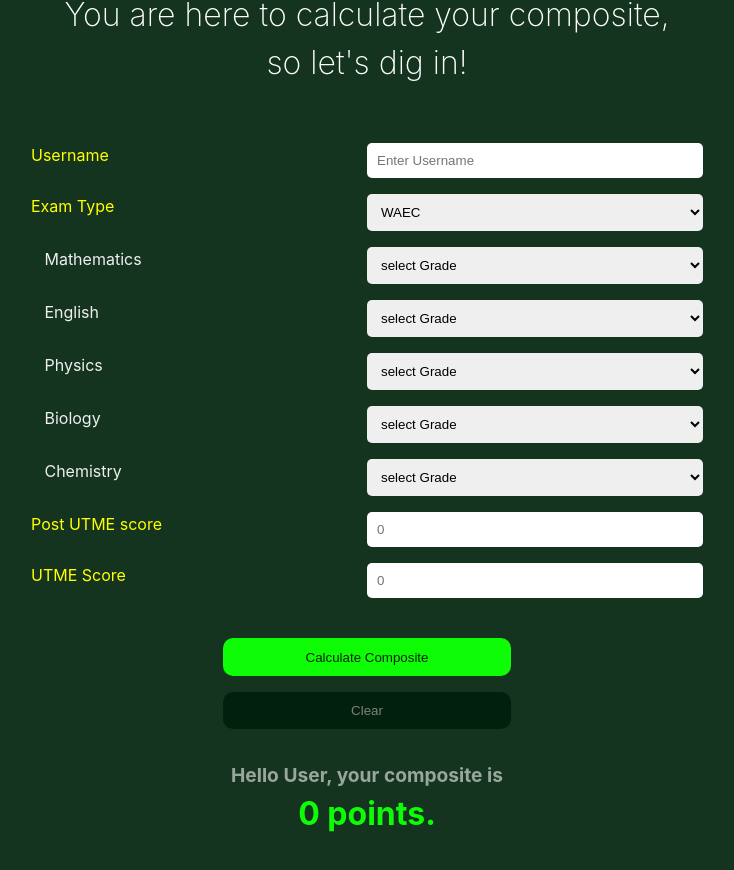
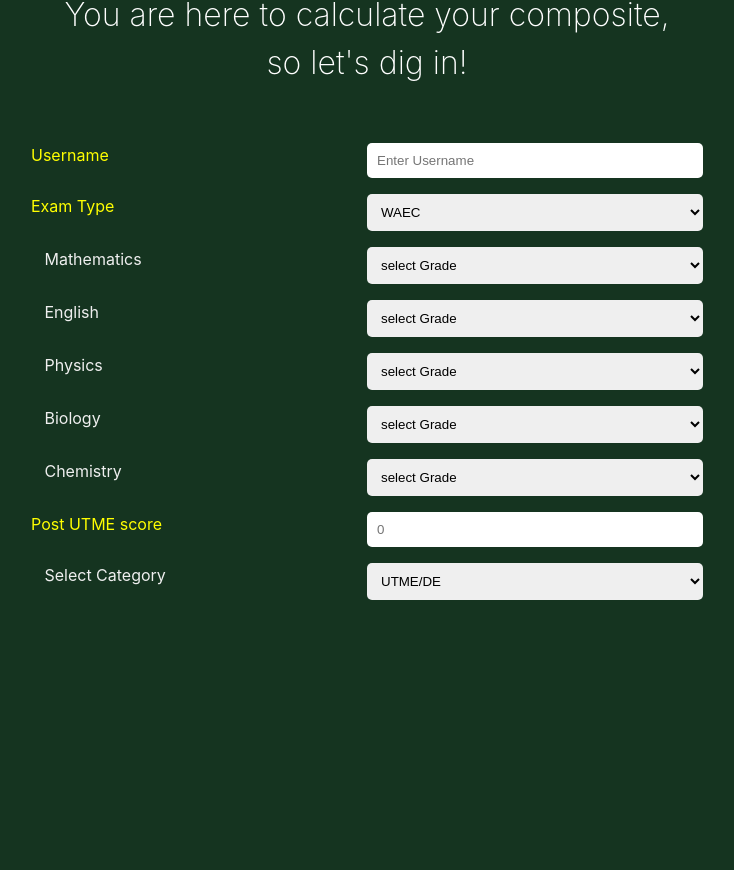
Before and after one commit to Chosen2730/CompositeCalc, a React (Create React App) app: page / in a window 1280 px wide. Shown: the part 367-1237 px from the top of the page, without its empty margins (273-1007 px from the left). After the commit the page ends 1055 px from the top, so only its background shows below. Built offline with nearby package versions, Linux system fonts and the light colour scheme.

Commit message:
adjustmed some functions

```diff
--- a/src/App.js
+++ b/src/App.js
@@ -1,51 +1,39 @@
-import React, {useState} from 'react';
-import './App.css';
-import Heading from './header';
-import Form from './form'
+import React, { useState, useRef } from "react";
+import "./App.css";
+import Heading from "./header";
+import Form from "./form";
 
-const App = ()=> {
-const [inputText, setInputText]=useState("User");
-const [utmeScore, setUTMEScore]=useState("");
-const [postUTMEScore, setPostUTMEScore]=useState("");
-const [gradeValue1, setGradeValue1]=useState(0);
-const [gradeValue2, setGradeValue2]=useState(0);
-const [gradeValue3, setGradeValue3]=useState(0);
-const [gradeValue4, setGradeValue4]=useState(0);
-const [gradeValue5, setGradeValue5]=useState(0);
-const [DEvalue, setDEvalue]=useState(0);
-const [DEinput, setDEinput]=useState(0);
-
-const [composite, setComposite]=useState(0);
+const App = () => {
+  const [category, setCategory] = useState("");
+  const compositeContainer = useRef(null);
+  const [user, setUser] = useState({
+    name: "",
+    examCategory: "",
+    mathsValue: 0,
+    englishValue: 0,
+    biologyValue: 0,
+    physicsValue: 0,
+    chemValue: 0,
+    putmeValue: 0,
+    utmeValue: 0,
+    DETotal: 0,
+    DEValue: 0,
+    composite: 0,
+    showComposite: false,
+  });
 
   return (
-  <>
-  <Heading/>
-  <Form
-  setInputText={setInputText}
-  inputText={inputText}
-  utmeScore ={utmeScore}
-  setUTMEScore = {setUTMEScore}
-  postUTMEScore = {postUTMEScore}
-  setPostUTMEScore = {setPostUTMEScore}
-  gradevalue1 = {gradeValue1}
-  setGradeValue1 = {setGradeValue1}
-  gradevalue2 = {gradeValue2}
-  setGradeValue2 = {setGradeValue2}
-  gradevalue3 = {gradeValue3}
-  setGradeValue3 = {setGradeValue3}
-  gradevalue4 = {gradeValue4}
-  setGradeValue4 = {setGradeValue4}
-  gradevalue5 = {gradeValue5}
-  setGradeValue5 = {setGradeValue5}
-  composite = {composite}
-  setComposite = {setComposite}
-  DEinput = {DEinput}
-  setDEinput = {setDEinput}
-  DEvalue = {DEvalue}
-  setDEvalue = {setDEvalue}
-  />
-  </>
+    <>
+      <Heading />
+      <Form
+        setCategory={setCategory}
+        category={category}
+        user={user}
+        setUser={setUser}
+        compositeContainer={compositeContainer}
+      />
+    </>
   );
-}
+};
 
 export default App;
--- a/src/form.js
+++ b/src/form.js
@@ -1,92 +1,93 @@
 import React from "react";
 import SelectGrade from "./Gradeselect";
 
-const form =({subject, setInputText, inputText,
-    utmeScore, setUTMEScore, postUTMEScore,
-    setPostUTMEScore,
-    gradevalue1, setGradeValue1,
-    gradevalue2, setGradeValue2,
-    gradevalue3, setGradeValue3,
-    gradevalue4, setGradeValue4,
-    gradevalue5, setGradeValue5,
-    composite, setComposite,
-    DEvalue, setDEvalue,
-    DEinput, setDEinput})=>{
-
-
-    const inputHandler = (e)=>{
-        setInputText(e.target.value);
+const Form = ({ setCategory, category, user, setUser, compositeContainer }) => {
+  const {
+    name,
+    examCategory,
+    putmeValue,
+    utmeValue,
+    DETotal,
+    DEValue,
+    mathsValue,
+    englishValue,
+    biologyValue,
+    physicsValue,
+    chemValue,
+    composite,
+    showComposite,
+  } = user;
+  const changeCategory = (e) => {
+    setCategory(e.target.value);
+  };
+  const inputHandler = (e) => {
+    const value = e.target.value;
+    const name = e.target.name;
+    setUser({
+      ...user,
+      [name]: value,
+    });
+  };
+  const calculate = (e) => {
+    e.preventDefault();
+    const allValues = [
+      mathsValue,
+      chemValue,
+      englishValue,
+      physicsValue,
+      biologyValue,
+      putmeValue,
+      utmeValue,
+      DETotal,
+      DEValue,
+    ];
+    const values = allValues.map((value) => {
+      return Number(value);
+    });
+    const [m, c, en, p, b, putme, utme, dt, d] = values;
+    const OlevelTotal = ((m + c + en + p + b) / 30) * 20;
+    const utmeTotal = utme / 8;
+    const putmeTotal = (putme / 100) * 30;
+    const deTotal = (d / dt) * 50;
+    if (category === "DE") {
+      const total = (OlevelTotal + putmeTotal + deTotal).toFixed(2);
+      setUser({ ...user, composite: total, showComposite: true });
+    } else if (category === "UTME") {
+      const total = (OlevelTotal + utmeTotal + putmeTotal).toFixed(2);
+      setUser({ ...user, composite: total, showComposite: true });
+    } else {
+      setUser({ ...user, composite: 0, showComposite: false });
     }
-    const utmeInput = (e)=>{
-        setUTMEScore(e.target.value);
-    }
-    const postUtmeInput = (e)=>{
-        setPostUTMEScore(e.target.value)
-    }
-    const calcGrade = ()=>{
-        const Olevel = ((Number(gradevalue1) + Number(gradevalue2) + Number(gradevalue3) +
-        Number(gradevalue4) + Number(gradevalue5))/30)*20;
-        const UTME = Number(utmeScore)/8;
-        const PUTME = ((Number(postUTMEScore))/100)*30;
-        // const DEVALUE = Number((DEvalue/DEinput)*50);
-        return (UTME + PUTME + Olevel).toFixed(2);
-    }
-    const clickHandler = e =>{
-        e.preventDefault();
-        calcGrade();
-        setComposite(calcGrade);
-    }
-    const clearHandler = e =>{
-        // e.preventDefault();
-        // // setUTMEScore(0);
-        // // setPostUTMEScore(0);
-        // // setInputText("User");
-        // // setGradeValue1(0);
-        // // setGradeValue2(0);
-        // // setGradeValue3(0);
-        // // setGradeValue4(0);
-        // // setGradeValue5(0);
-        // // setComposite(0);
-    }
-    const gradeAction = e=>{
-       setGradeValue1(e.target.value);
-    }
-    const gradeAction1 = e=>{
-        setGradeValue2(e.target.value);
-     }
-     const gradeAction2 = e=>{
-        setGradeValue3(e.target.value);
-     }
-     const gradeAction3 = e=>{
-        setGradeValue4(e.target.value);
-     }
-     const gradeAction4 = e=>{
-        setGradeValue5(e.target.value);
-     }
-    //  const DEaction = e =>{
-    //      setDEvalue(e.target.value);
-    //  }
-    //  const DEinputHandler=e=>{
-    //      setDEinput(e.target.value);
-    //  }
-
-    return(
+  };
+  return (
     <>
       <form>
         <div className='form-flex'>
           <div className='form-col label'>
-                    <label>Username</label>
+            <label htmlFor='userName'>Username</label>
           </div>
           <div className='form-col input'>
-                    <input placeholder='Enter Username' onChange={inputHandler} type='text'></input>
+            <input
+              placeholder='Enter Username'
+              name='name'
+              type='text'
+              id='userName'
+              value={name}
+              onChange={inputHandler}
+            ></input>
           </div>
         </div>
         <div className='form-flex'>
           <div className='form-col label'>
-                    <label>Exam Type</label>
+            <label htmlFor='type'>Exam Type</label>
           </div>
           <div className='form-col input'>
-                   <select>
+            <select
+              id='type'
+              onChange={inputHandler}
+              name='examCategory'
+              value={examCategory}
+            >
               <option>WAEC</option>
               <option>NECO</option>
             </select>
@@ -97,8 +98,8 @@ const form =({subject, setInputText, inputText,
             <label className='selectLabel'>Mathematics</label>
           </div>
           <div className='form-col input'>
-                <select onChange={gradeAction} >
-                       <SelectGrade/>
+            <select onChange={inputHandler} name='mathsValue'>
+              <SelectGrade />
             </select>
           </div>
         </div>
@@ -107,8 +108,8 @@ const form =({subject, setInputText, inputText,
             <label className='selectLabel'>English</label>
           </div>
           <div className='form-col input'>
-                <select onChange={gradeAction1} >
-                <SelectGrade/>
+            <select onChange={inputHandler} name='englishValue'>
+              <SelectGrade />
             </select>
           </div>
         </div>
@@ -117,8 +118,8 @@ const form =({subject, setInputText, inputText,
             <label className='selectLabel'>Physics</label>
           </div>
           <div className='form-col input'>
-                <select onChange={gradeAction2} >
-                <SelectGrade/>
+            <select onChange={inputHandler} name='physicsValue'>
+              <SelectGrade />
             </select>
           </div>
         </div>
@@ -127,8 +128,8 @@ const form =({subject, setInputText, inputText,
             <label className='selectLabel'>Biology</label>
           </div>
           <div className='form-col input'>
-                <select onChange={gradeAction3} >
-                <SelectGrade/>
+            <select onChange={inputHandler} name='biologyValue'>
+              <SelectGrade />
             </select>
           </div>
         </div>
@@ -137,8 +138,8 @@ const form =({subject, setInputText, inputText,
             <label className='selectLabel'>Chemistry</label>
           </div>
           <div className='form-col input'>
-                <select onChange={gradeAction4} >
-                <SelectGrade/>
+            <select onChange={inputHandler} name='chemValue'>
+              <SelectGrade />
             </select>
           </div>
         </div>
@@ -147,27 +148,53 @@ const form =({subject, setInputText, inputText,
             <label>Post UTME score</label>
           </div>
           <div className='form-col input'>
-                    <input placeholder={0} onChange={postUtmeInput} type='number'></input>
+            <input
+              placeholder={0}
+              type='number'
+              onChange={inputHandler}
+              name='putmeValue'
+            ></input>
           </div>
         </div>
-
-            {/* <h1 className='category'>For UTME candidates Only</h1> */}
+        <div className='form-flex'>
+          <div className='form-col label'>
+            <label className='selectLabel'>Select Category</label>
+          </div>
+          <div className='form-col input'>
+            <select onChange={changeCategory}>
+              <option>UTME/DE</option>
+              <option value='UTME'>UTME</option>
+              <option value='DE'>DE</option>
+            </select>
+          </div>
+        </div>
+        {category === "UTME" ? (
           <div className='form-flex'>
             <div className='form-col label'>
               <label>UTME Score</label>
             </div>
             <div className='form-col input'>
-                    <input placeholder={0}  onChange={utmeInput} type='number'></input>
+              <input
+                placeholder={0}
+                type='number'
+                onChange={inputHandler}
+                name='utmeValue'
+              ></input>
             </div>
           </div>
-
-            {/* <h1 className='category'>For Direct Entry candidates Only</h1>
+        ) : category === "DE" ? (
+          <>
             <div className='form-flex'>
               <div className='form-col label'>
                 <label>Grade Total/Points obtainable</label>
               </div>
               <div className='form-col input'>
-                <input placeholder={"4.0"} type='number' onChange={DEaction}></input>
+                <input
+                  placeholder={"e.g., 4.0"}
+                  type='number'
+                  onChange={inputHandler}
+                  name='DETotal'
+                ></input>
               </div>
             </div>
             <div className='form-flex'>
@@ -175,17 +202,31 @@ const form =({subject, setInputText, inputText,
                 <label>CGPA/Points Obtained</label>
               </div>
               <div className='form-col input'>
-                    <input onChange={DEinputHandler} type='number'></input>
+                <input
+                  type='number'
+                  onChange={inputHandler}
+                  name='DEValue'
+                ></input>
               </div>
-            </div> */}
+            </div>
+          </>
+        ) : (
+          <></>
+        )}
+        {category && (
           <div className='submit'>
-            <button onClick={clickHandler}>Calculate Composite</button>
-            <button className="clear" onClick={clearHandler}>Clear</button>
-            <h3 className='result'>Hello {inputText}, your composite is <span> {composite} points.</span></h3>
+            <button onClick={calculate}>Calculate Composite</button>
+            {showComposite && (
+              <h3 className='result'>
+                Hello {name}, your composite is{" "}
+                <span ref={compositeContainer}>{composite}</span> points.
+              </h3>
+            )}
           </div>
+        )}
       </form>
     </>
-    )
-}
+  );
+};
 
-export default form;
+export default Form;
```
Also changed, not shown: src/Gradeselect.js (+17 -18 lines), public/iit.html (added). Lines whose indentation alone changed are shown as unchanged.
